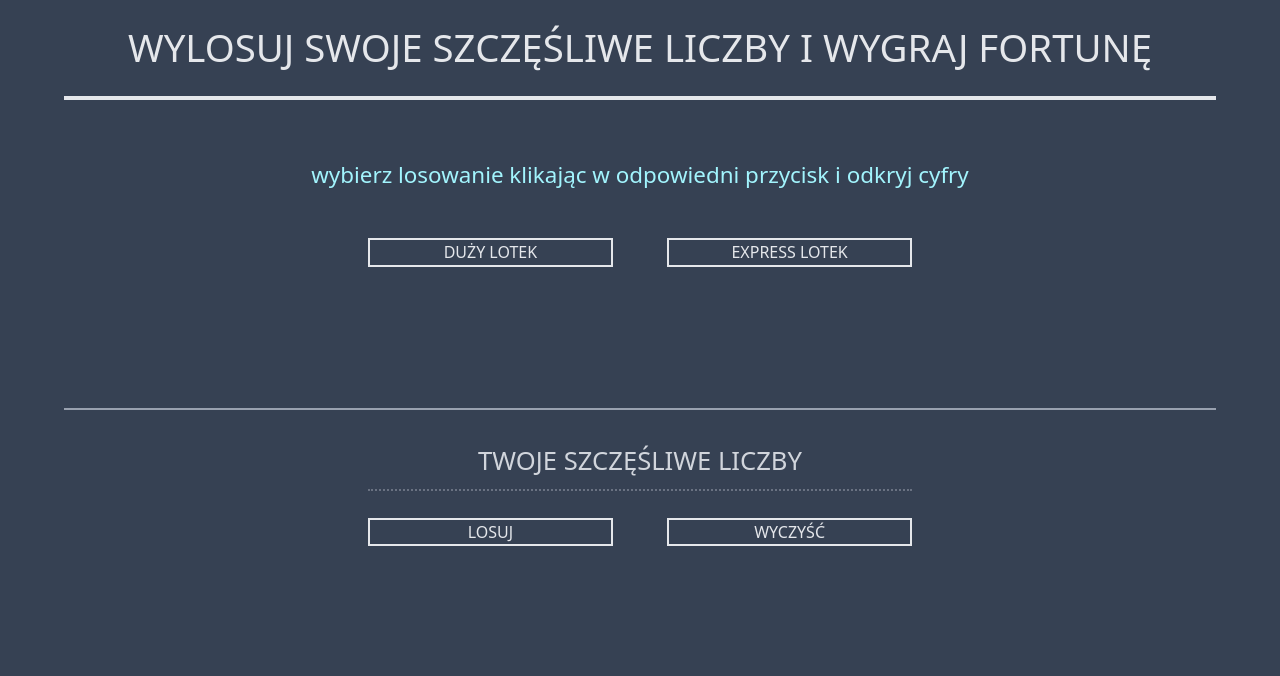
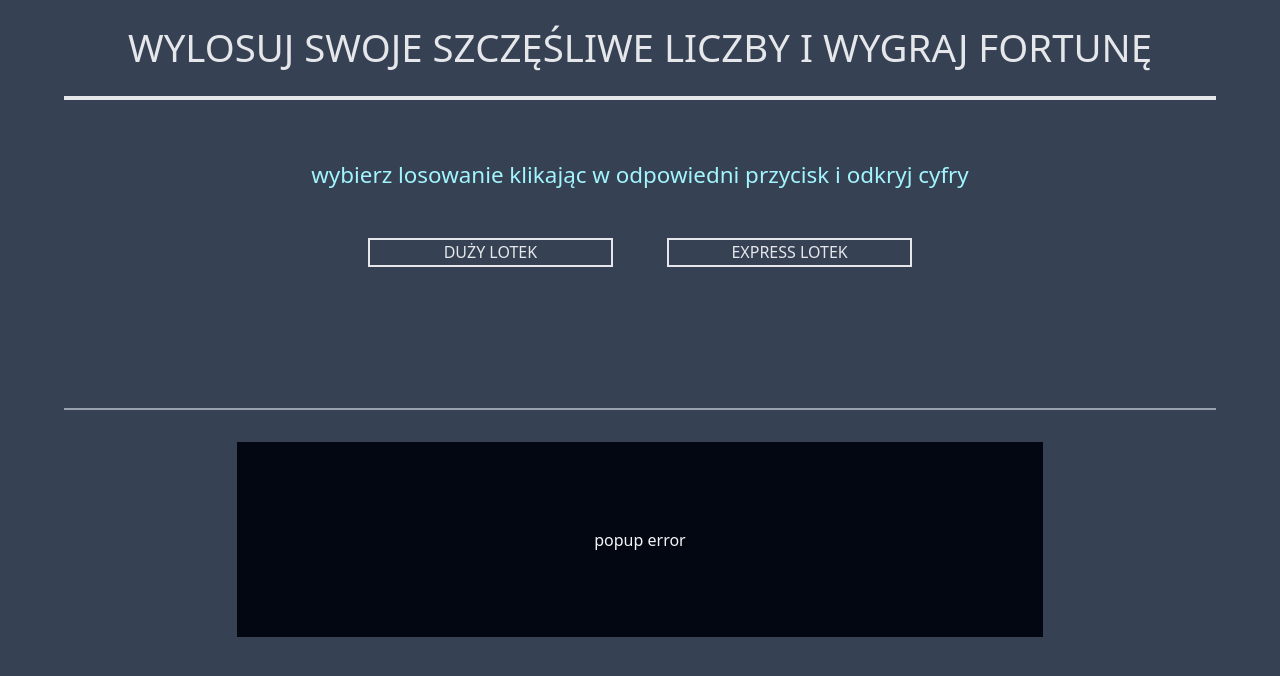
Before and after one commit to Scorpion19702022/RANDOM_LOTTTO_NUMBERS, a React (Vite) app: page / in a window 1280 px wide. Shown: the top 676 px of the page. Built offline with nearby package versions, Linux system fonts and the light colour scheme.

Commit message:
added style

```diff
--- a/src/Components/LottoPopupError/LottoPopupError.tsx
+++ b/src/Components/LottoPopupError/LottoPopupError.tsx
@@ -1,6 +1,6 @@
 const LottoPopupError = () => {
 	return (
-		<section className='absolute w-[70%] h-[50%] bg-gray-950 flex justify-center items-center opacity-0'>
+		<section className='absolute w-[70%] h-[50%] bg-gray-950 flex justify-center items-center'>
 			<h1 className='text-gray-100'>popup error</h1>
 		</section>
 	)
```
